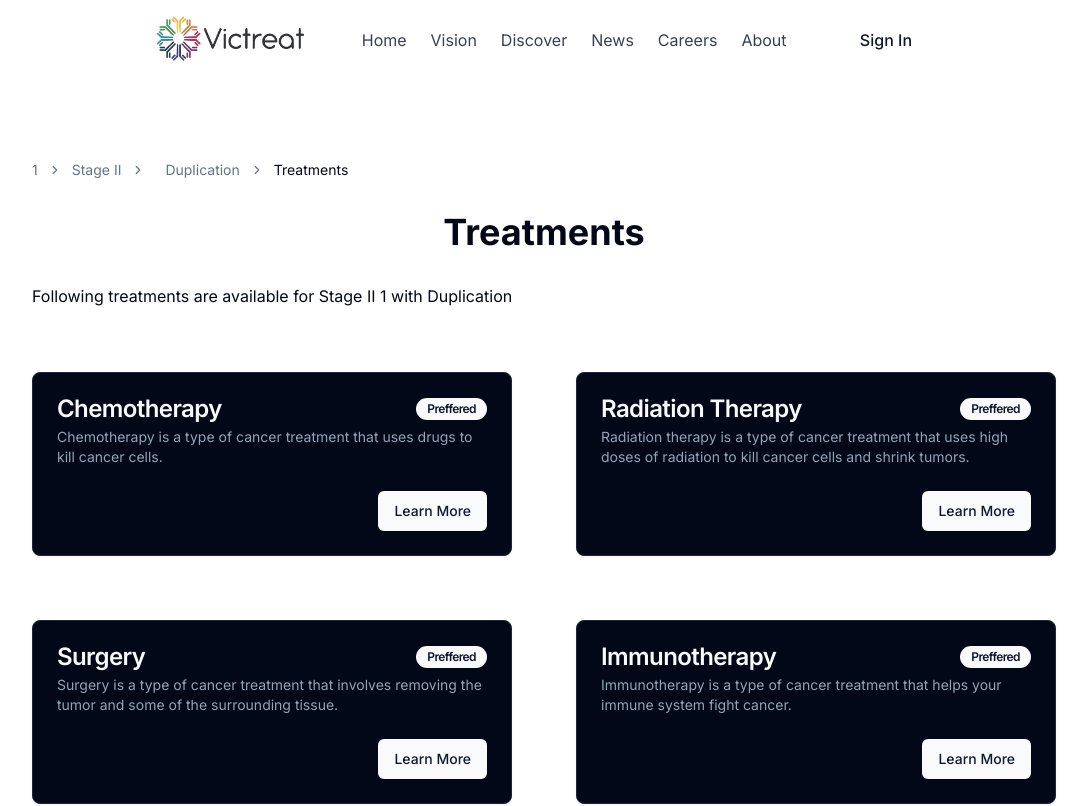
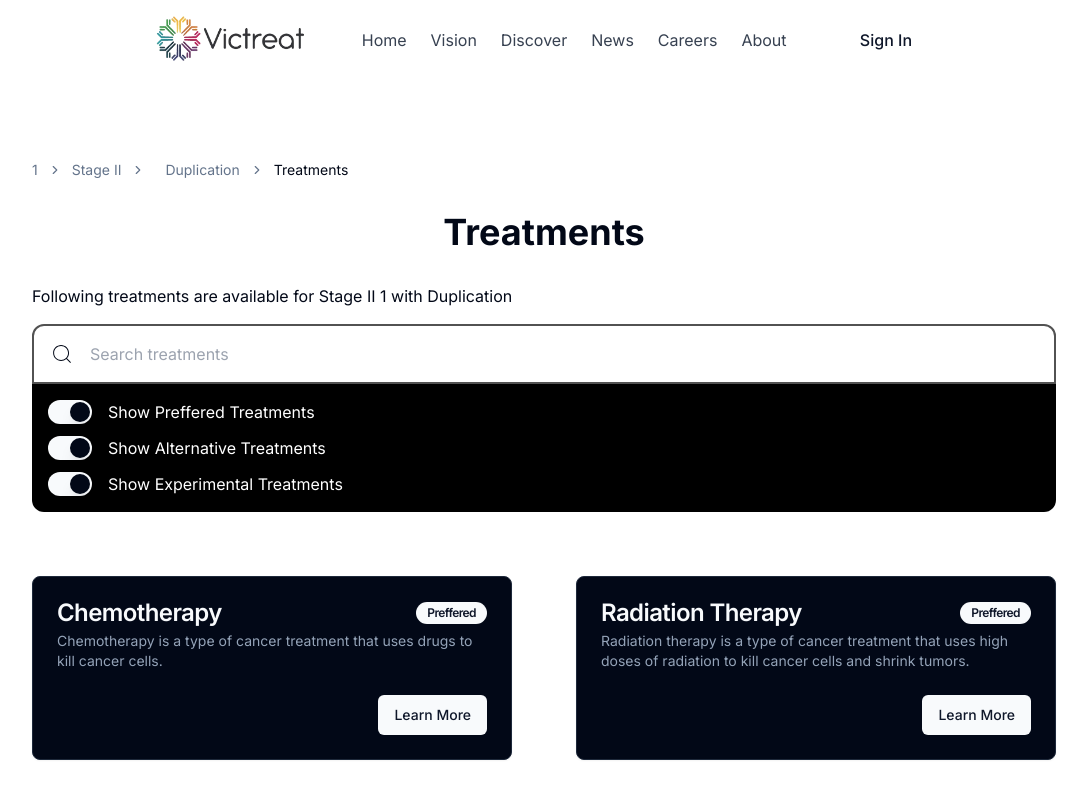
Before and after one commit to zaineli/victreat, a Next.js app: page /discover/1/1/1/treatments in a window 1280 px wide. Shown: the top 806 px of the page, without its empty margins (96-1183 px from the left). Built offline with nearby package versions, Linux system fonts and the light colour scheme.

Commit message:
added searching and filtering in treatments page

```diff
--- a/app/about/page.tsx
+++ b/app/about/page.tsx
@@ -1,6 +1,6 @@
 import Image from "next/image";
 
-export default function Home() {
+export default function About() {
   return (
     <div className="">
       About
--- a/app/discover/[cancer]/[stage]/[mutation]/treatments/page.tsx
+++ b/app/discover/[cancer]/[stage]/[mutation]/treatments/page.tsx
@@ -1,3 +1,9 @@
+'use client';
+
+import { IoChevronUp } from "react-icons/io5";
+import { IoMdClose } from "react-icons/io";
+import { LuFilter } from "react-icons/lu";
+import { CiSearch } from "react-icons/ci";
 import {
   Breadcrumb,
   BreadcrumbItem,
@@ -12,11 +18,33 @@ import { Card, CardContent, CardDescription, CardFooter, CardHeader, CardTitle }
 import { Button } from "@/components/ui/button";
 import { Badge } from "@/components/ui/badge";
 import { cn } from "@/lib/utils";
+import { Input } from "@/components/ui/input";
+import { Switch } from "@/components/ui/switch";
 
 function TreatmentsPage({ params }: { params: { cancer: string, stage: string, mutation: string } }) {
+  const [filtersOpen, setFiltersOpen] = React.useState(true);
+
   const cancerText = params.cancer.split('-').map((c) => c.charAt(0).toUpperCase() + c.slice(1)).join(' ');
   const stageText = "Stage " + stages[parseInt(params.stage)].stage;
   const mutationText = mutations[parseInt(params.mutation)].name;
+
+
+  const [filters, setFilters] = React.useState({
+    preffered: true,
+    alternative: true,
+    experimental: true,
+    query: ""
+  });
+
+  console.log(filters.query);
+
+  const filteredTreatments = treatments.filter((treatment) => {
+    if (!filters.preffered && treatment.type === "Preffered") return false;
+    if (!filters.alternative && treatment.type === "Alternative") return false;
+    if (!filters.experimental && treatment.type === "Exlperimental") return false;
+    if (filters.query && !treatment.name.toLowerCase().includes(filters.query.toLowerCase())) return false;
+    return true;
+  });
 
   return (
     <div className="px-32 py-20">
@@ -45,9 +73,33 @@ function TreatmentsPage({ params }: { params: { cancer: string, stage: string, m
       <h1 className='text-4xl font-bold text-center my-8'>Treatments</h1>
       <p>Following treatments are available for {stageText} {cancerText} with {mutationText}</p>
 
-
+      <div className={cn("flex items-center border-2 border-neutral-600 px-4 py-2  rounded-t-xl transition-all mt-4",
+        filtersOpen ? "rounded-b-none" : "rounded-b-xl"
+      )}>
+        <CiSearch className="text-2xl" />
+        <input placeholder="Search treatments " className="flex-1 outline-none px-4"
+          value={filters.query} onChange={(e) => setFilters({ ...filters, query: e.target.value })}
+        />
+        <Button variant="outline" onClick={() => setFilters({ ...filters, query: "" })} className={cn('opacity-0 text-xl transition-all duration-200 ', filters.query ? "opacity-100" : 'pointer-events-none')}><IoMdClose /></Button>
+        {/* <Button variant="outline" className="gap-2 items-center"
+          onClick={() => setFiltersOpen(!filtersOpen)}
+        ><LuFilter />Filters<IoChevronUp className={cn("transition-all", filtersOpen ? "" : "rotate-180")} /></Button> */}
+      </div>
+      <div className={
+        cn("flex flex-col gap-3 dark bg-black text-white p-4 rounded-b-xl box-border overflow-hidden transition-all", filtersOpen ? "" : "h-0 max-h-0")
+      }>
+        <div className="flex items-center gap-4"><Switch onCheckedChange={(checked) => setFilters(
+          { ...filters, preffered: checked }
+        )} checked={filters.preffered} /> Show Preffered Treatments</div>
+        <div className="flex items-center gap-4"><Switch onCheckedChange={(checked) => setFilters(
+          { ...filters, alternative: checked }
+        )} checked={filters.alternative} /> Show Alternative Treatments</div>
+        <div className="flex items-center gap-4"><Switch onCheckedChange={(checked) => setFilters(
+          { ...filters, experimental: checked }
+        )} checked={filters.experimental} /> Show Experimental Treatments</div>
+      </div>
       <div className="grid grid-cols-2 dark my-16  gap-16">
-        {treatments.map((treatment) => <Card>
+        {filteredTreatments.length > 0 ? filteredTreatments.map((treatment) => <Card>
           <CardHeader>
             <CardTitle className="flex justify-between items-center">{treatment.name}<Badge variant={
               ({ "Preffered": 'default', "Alternative": "secondary", "Exlperimental": "destructive" } as const)[treatment.type]
@@ -58,7 +110,7 @@ function TreatmentsPage({ params }: { params: { cancer: string, stage: string, m
             {/* <Button variant="osutline">Cancel</Button> */}
             <Button >Learn More</Button>
           </CardFooter>
-        </Card>)}
+        </Card>) : <p className="text-center italic col-span-2">No treatments found</p>}
       </div>
 
     </div>
--- /dev/null
+++ b/components/ui/switch.tsx
@@ -0,0 +1,29 @@
+"use client"
+
+import * as React from "react"
+import * as SwitchPrimitives from "@radix-ui/react-switch"
+
+import { cn } from "@/lib/utils"
+
+const Switch = React.forwardRef<
+  React.ElementRef<typeof SwitchPrimitives.Root>,
+  React.ComponentPropsWithoutRef<typeof SwitchPrimitives.Root>
+>(({ className, ...props }, ref) => (
+  <SwitchPrimitives.Root
+    className={cn(
+      "peer inline-flex h-6 w-11 shrink-0 cursor-pointer items-center rounded-full border-2 border-transparent transition-colors focus-visible:outline-none focus-visible:ring-2 focus-visible:ring-ring focus-visible:ring-offset-2 focus-visible:ring-offset-background disabled:cursor-not-allowed disabled:opacity-50 data-[state=checked]:bg-primary data-[state=unchecked]:bg-input",
+      className
+    )}
+    {...props}
+    ref={ref}
+  >
+    <SwitchPrimitives.Thumb
+      className={cn(
+        "pointer-events-none block h-5 w-5 rounded-full bg-background shadow-lg ring-0 transition-transform data-[state=checked]:translate-x-5 data-[state=unchecked]:translate-x-0"
+      )}
+    />
+  </SwitchPrimitives.Root>
+))
+Switch.displayName = SwitchPrimitives.Root.displayName
+
+export { Switch }
--- a/package.json
+++ b/package.json
@@ -22,6 +22,7 @@
     "@radix-ui/react-select": "^2.0.0",
     "@radix-ui/react-separator": "^1.0.3",
     "@radix-ui/react-slot": "^1.0.2",
+    "@radix-ui/react-switch": "^1.1.0",
     "@radix-ui/react-toast": "^1.1.5",
     "chart.js": "^4.4.3",
     "class-variance-authority": "^0.7.0",
```
Also changed, not shown: 1 other file (tests, documents, lock files or other folders).
